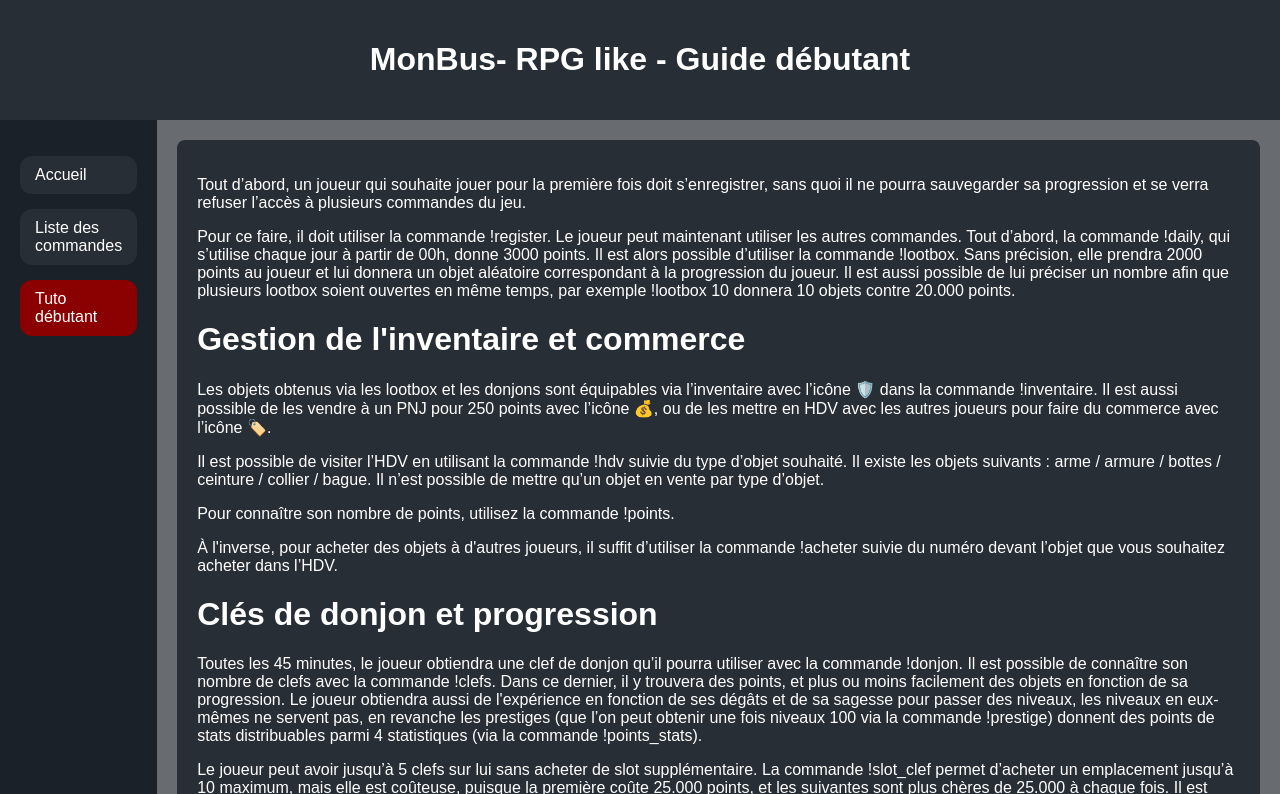
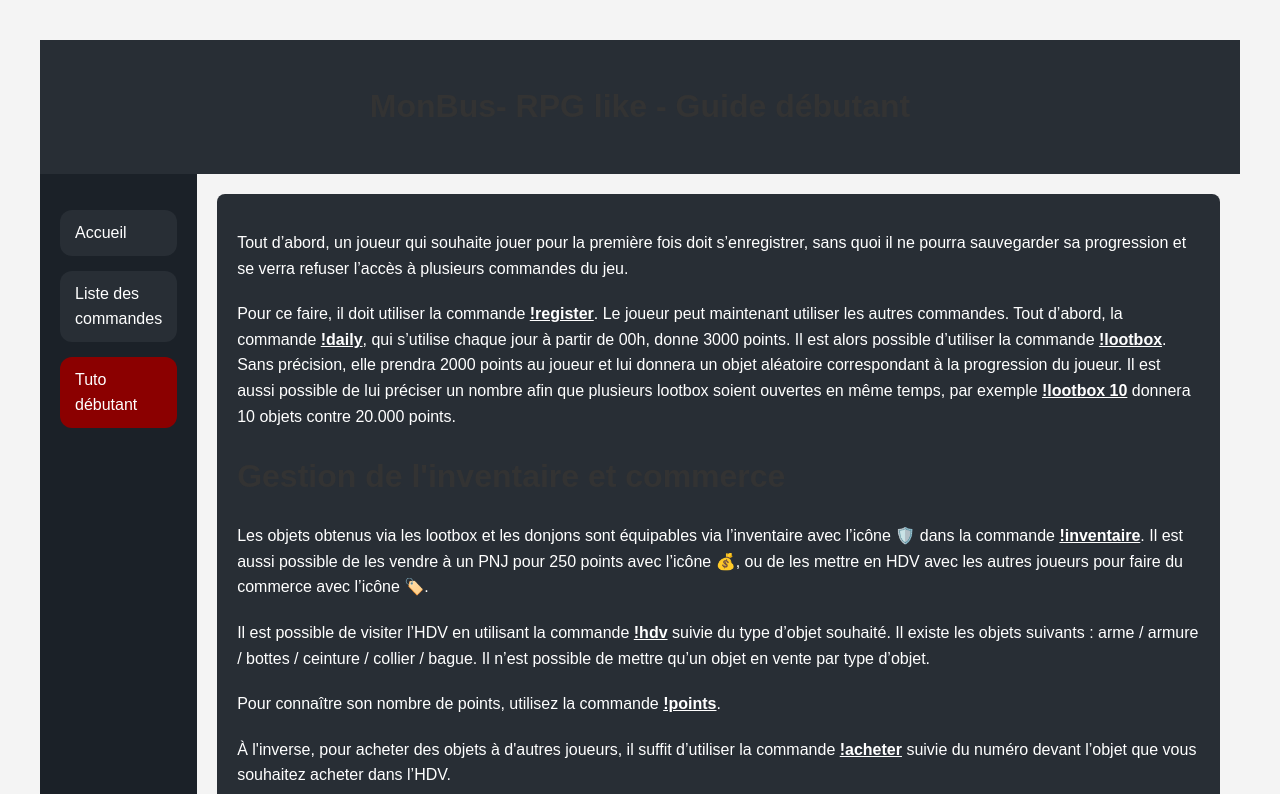
Before and after one commit to MacHarteDeBus/MonBus, a plain HTML site: page guide.html in a window 1280 px wide. Shown: the top 794 px of the page. Drawn offline with Linux system fonts and the light colour scheme.

Commit message:
patch style
patch du css qui n'affichait pas les commandes en soulignée gras

```diff
--- a/guide.html
+++ b/guide.html
@@ -5,6 +5,25 @@
     <meta name="viewport" content="width=device-width, initial-scale=1.0">
     <title>Documentation du Jeu</title>
     <link rel="stylesheet" href="css/style.css">
+    <style>
+        body {
+            font-family: Arial, sans-serif;
+            line-height: 1.6;
+            margin: 20px;
+            padding: 20px;
+            background-color: #f4f4f4;
+        }
+        h1 {
+            color: #333;
+        }
+        p {
+            margin-bottom: 20px;
+        }
+        .command {
+            text-decoration: underline;
+            font-weight: bold;
+        }
+    </style>
 </head>
 <body>
 
```
